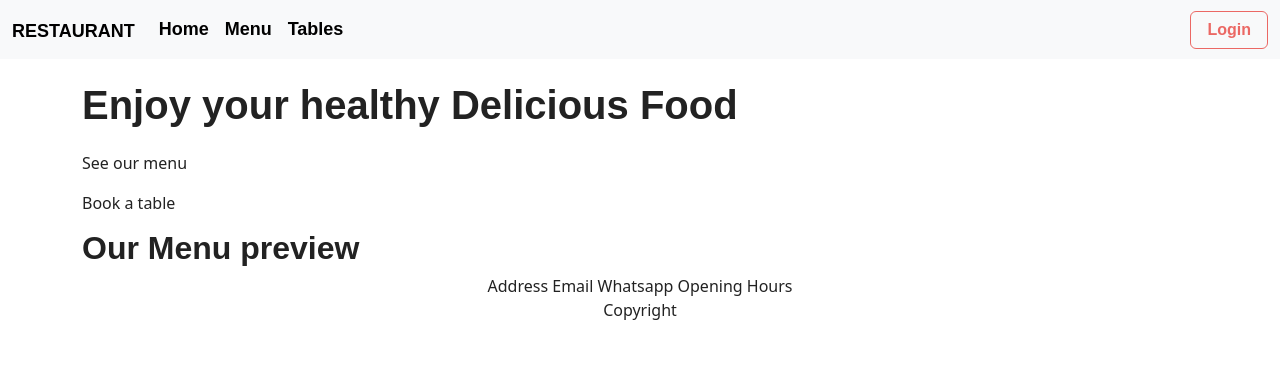
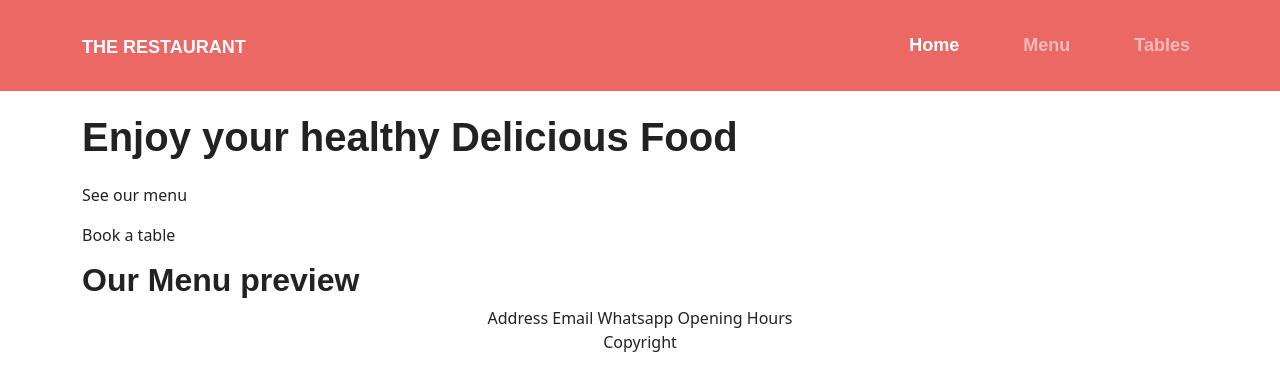
Before and after one commit to iBrokeTheCode/restaurant-system, a Django app: page / in a window 1280 px wide. Shown: the top 391 px of the page. Run offline with Django 5.2, Linux system fonts and the light colour scheme; some libraries are stand-ins or nearby versions; some web fonts are replaced.

Commit message:
feat: Update navbar styling and add active link highlighting; implement alert removal script

```diff
--- a/core/urls.py
+++ b/core/urls.py
@@ -15,7 +15,7 @@ urlpatterns = [
     path('', home, name='home'),
     path('dashboard/', dashboard, name='dashboard'),
     path('day-menu/', day_menu_view, name='day-menu'),
-    path('tables-status', tables_status_view, name='tables-status'),
+    path('tables-status/', tables_status_view, name='tables-status'),
     path(
         'login/',
         CustomLoginView.as_view(),
--- /dev/null
+++ b/static/js/main.js
@@ -0,0 +1,7 @@
+let alerts = document.getElementsByClassName("alert");
+
+setTimeout(() => {
+  for (alert of alerts) {
+    alert.remove();
+  }
+}, 3000);
--- a/templates/base.html
+++ b/templates/base.html
@@ -22,8 +22,8 @@
     </main>
     {% include "partials/footer.html" %}
     <!-- Container END -->
-    <script src="https://cdn.jsdelivr.net/npm/bootstrap@5.3.5/dist/js/bootstrap.bundle.min.js"
-            integrity="sha384-k6d4wzSIapyDyv1kpU366/PK5hCdSbCRGRCMv+eplOQJWyd1fbcAu9OCUj5zNLiq"
-            crossorigin="anonymous"></script>
+    <script src="https://cdn.jsdelivr.net/npm/bootstrap@5.3.5/dist/js/bootstrap.bundle.min.js" integrity="sha384-k6d4wzSIapyDyv1kpU366/PK5hCdSbCRGRCMv+eplOQJWyd1fbcAu9OCUj5zNLiq" crossorigin="anonymous">
+    </script>
+    <script src="{% static "js/main.js" %}"></script>
   </body>
 </html>
--- a/templates/partials/navbar.html
+++ b/templates/partials/navbar.html
@@ -1,43 +1,33 @@
-<nav class="navbar navbar-expand-lg bg-body-tertiary">
-    <div class="container-fluid">
-        <a class="navbar-brand" href="{% url "core:home" %}">Restaurant</a>
+<nav class="navbar navbar-expand-lg bg-primary py-sm-4"
+     data-bs-theme="dark">
+    <div class="container">
+        <a class="navbar-brand" href="#">The Restaurant</a>
         <button class="navbar-toggler"
                 type="button"
                 data-bs-toggle="collapse"
-                data-bs-target="#navbarSupportedContent"
-                aria-controls="navbarSupportedContent"
+                data-bs-target="#navbarColor01"
+                aria-controls="navbarColor01"
                 aria-expanded="false"
                 aria-label="Toggle navigation">
             <span class="navbar-toggler-icon"></span>
         </button>
-        <div class="collapse navbar-collapse" id="navbarSupportedContent">
-            <ul class="navbar-nav me-auto mb-2 mb-lg-0">
+        <div class="collapse navbar-collapse" id="navbarColor01">
+            <ul class="navbar-nav ms-auto">
                 <li class="nav-item">
-                    <a class="nav-link active"
-                       aria-current="page"
-                       href="{% url "core:home" %}">Home</a>
+                    <a class="nav-link {% if request.path == '/' %}active{% endif %}"
+                       href="{% url "core:home" %}">Home
+                        <span class="visually-hidden">(current)</span>
+                    </a>
                 </li>
-                <li class="nav-item">
-                    <a class="nav-link active"
-                       aria-current="page"
+                <li class="nav-item mx-sm-5">
+                    <a class="nav-link {% if request.path == '/day-menu/' %}active{% endif %}"
                        href="{% url "core:day-menu" %}">Menu</a>
                 </li>
                 <li class="nav-item">
-                    <a class="nav-link active"
-                       aria-current="page"
+                    <a class="nav-link {% if request.path == '/tables-status/' %}active{% endif %}"
                        href="{% url "core:tables-status" %}">Tables</a>
                 </li>
             </ul>
-            <div class="d-flex">
-                {% if user.is_authenticated %}
-                    <div class="d-flex align-items-center gap-2">
-                        <span>{{ user|upper }}</span>
-                        <a class="btn btn-outline-danger" href="{% url "core:logout" %}">Logout</a>
-                    </div>
-                {% else %}
-                    <a class="btn btn-outline-primary" href="{% url 'core:login' %}">Login</a>
-                {% endif %}
-            </div>
         </div>
     </div>
 </nav>
```
